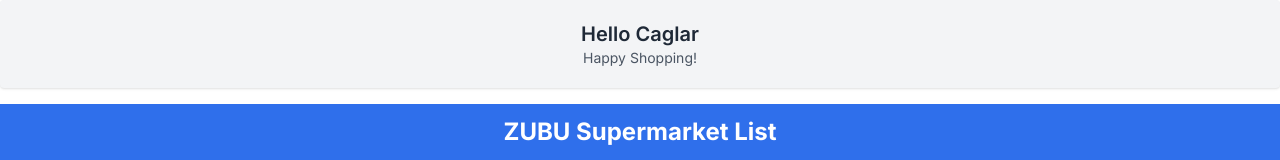
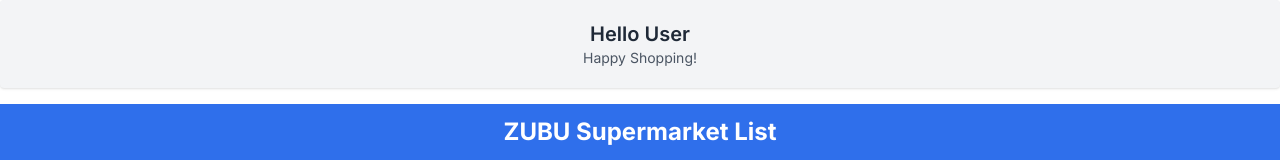
Before and after one commit to mata-project/mata-web-next, a Next.js app: page /home in a window 1280 px wide. Shown: the top 160 px of the page. Built offline with nearby package versions, Linux system fonts and the light colour scheme; no server answers; a web font is replaced by a local one.

Commit message:
hello user added

```diff
--- a/app/lib/data.ts
+++ b/app/lib/data.ts
@@ -163,3 +163,13 @@ export async function getUser(
     return undefined;
   }
 }
+
+// TODO implement a query to api to return username.
+export async function getUserName(): Promise<string> {
+  try {
+    return "User";
+  } catch (error) {
+    console.error("Error getting user name:", error);
+    return "User";
+  }
+}
--- a/app/ui/home/home.tsx
+++ b/app/ui/home/home.tsx
@@ -9,14 +9,17 @@ import {
   addShoppingItem,
   deleteShoppingItem,
   fetchShoppingItems,
+  getUserName,
 } from "../../lib/data";
 
 export default function HomeComponent() {
   const [items, setItems] = useState<Item[]>([]);
+  const [name, setName] = useState<string>("");
 
   // Add useEffect to fetch markets on component mount
   useEffect(() => {
     getItems();
+    getName();
   }, []);
 
   const getItems = async () => {
@@ -50,9 +53,20 @@ export default function HomeComponent() {
     }
   };
 
+  const getName = async () => {
+    try {
+      const name = await getUserName();
+      setName(name);
+      console.log("username is fetched");
+    } catch (error) {
+      console.log("Error fetching username:", error);
+      setName("");
+    }
+  };
+
   return (
     <div>
-      <UserInfo />
+      <UserInfo name={name} />
       <Banner />
       <ShoppingItemAddingForm addItem={addItem} />
       <SupermarketsList items={items} deleteItem={deleteItem} />
--- a/app/ui/user-info/userInfo.tsx
+++ b/app/ui/user-info/userInfo.tsx
@@ -1,7 +1,7 @@
-export default function UserInfo() {
+export default function UserInfo({ name }: { name: string }) {
   return (
     <div className="bg-gray-100 p-4 md:p-5 text-gray-800 text-center mb-4 shadow rounded">
-      <h1 className="text-lg md:text-xl font-semibold">Hello Caglar</h1>
+      <h1 className="text-lg md:text-xl font-semibold">Hello {name}</h1>
       <p className="text-sm md:text-md text-gray-600">Happy Shopping!</p>
     </div>
   );
```
